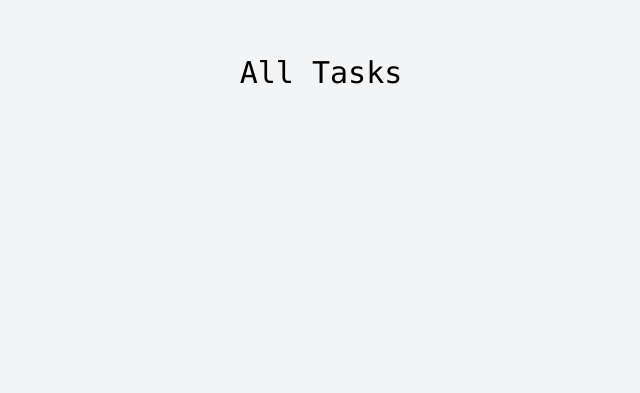
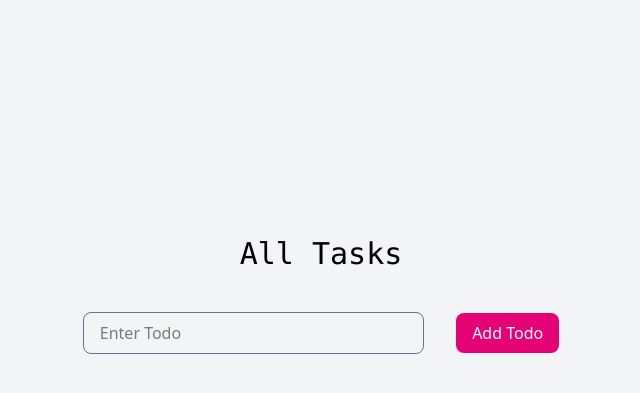
Before and after one commit to FarazAyaz/React-Crash-Course, a React (Vite) app: page / in a window 1280 px wide. Shown: the part 105-498 px from the top of the page, without its empty margins (319-959 px from the left). Built offline with nearby package versions, Linux system fonts and the light colour scheme.

Commit message:
new todo

```diff
--- a/src/projects/TODO-MASTERED/TODO.jsx
+++ b/src/projects/TODO-MASTERED/TODO.jsx
@@ -1,9 +1,44 @@
-import React from "react";
+import React, { useState } from "react";
 
 const TODO = () => {
-  return <div className="flex justify-center h-screen bg-gray-100 w-screen py-40">
-    <h1 className="text-center text-3xl font-mono ">All Tasks</h1>
-  </div>;
+  const [todos, setTodos] = useState([]);
+  const [inputValue, setInputValue] = useState("");
+
+  const addTodo = () => {
+    if (!inputValue) return alert("Please enter a todo");
+    const todo = {
+      id: todos.length + 1,
+      content: inputValue,
+      state: "pending",
+    };
+    const newTodos = todos
+    newTodos.push(todo)
+    setTodos(newTodos);
+    setInputValue("");
+  };
+
+  console.log(todos);
+
+  return (
+    <div className="flex flex-col justify-center items-center h-screen bg-gray-100 w-screen py-40">
+      <h1 className="text-center text-3xl font-mono ">All Tasks</h1>
+      <div className="flex gap-8 items-center justify-center mt-10 w-[40%] ">
+        <input
+          type="search"
+          value={inputValue}
+          onChange={(e) => setInputValue(e.target.value)}
+          placeholder="Enter Todo"
+          className="px-4 py-2 rounded-lg w-2/3 border-gray-500 border-[1px] outline-none focus:border-pink-600 focus:border-2"
+        />
+        <button
+          className="bg-pink-600 text-white px-4 py-2 rounded-lg hover:bg-pink-700 transition duration-300 ease-in-out cursor-pointer"
+          onClick={addTodo}
+        >
+          Add Todo
+        </button>
+      </div>
+    </div>
+  );
 };
 
 export default TODO;
```
